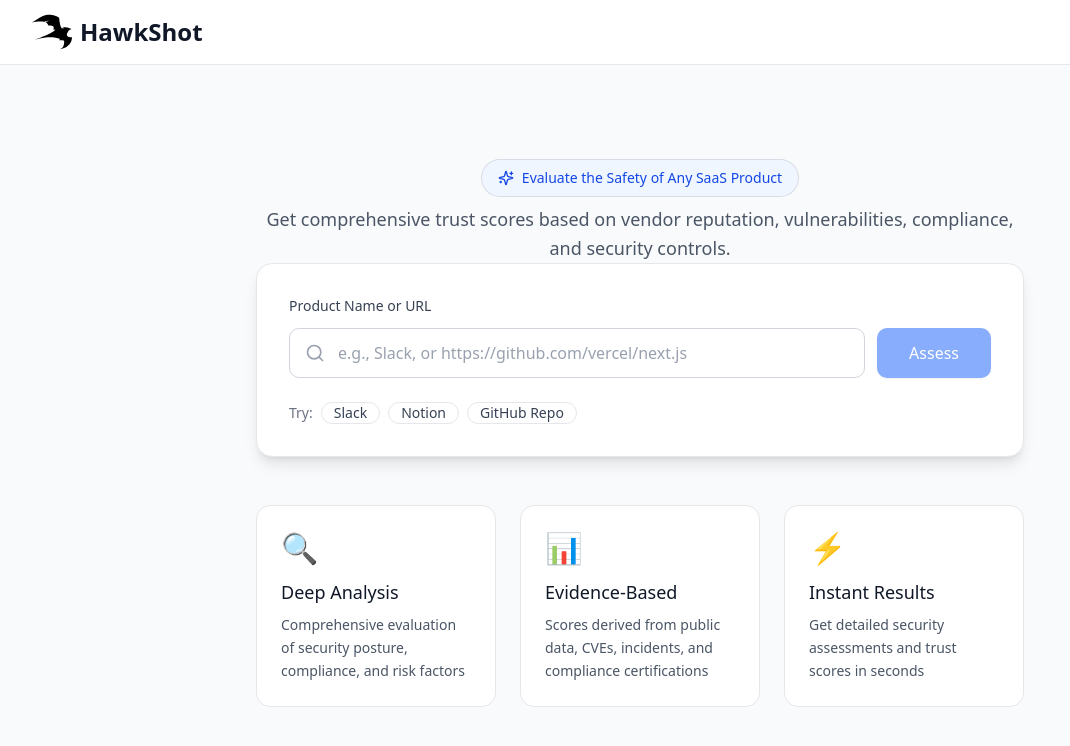
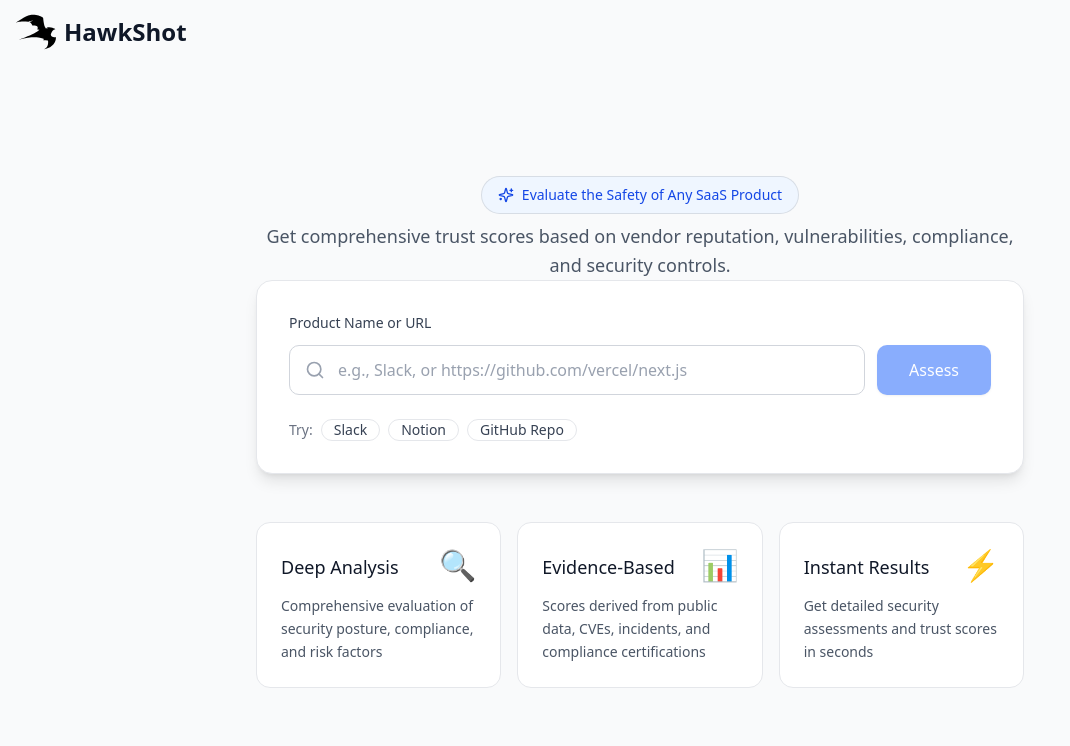
Before and after one commit to elvijsr/hawkshot, a React (Vite) app: page / in a window 1280 px wide. Shown: the top 746 px of the page, without its empty margins (0-1070 px from the left). Built offline with nearby package versions, Linux system fonts and the light colour scheme; a web font is replaced by a local one.

Commit message:
Add favicon to index.html, update Header styles, and adjust HomePage layout for improved UI consistency

```diff
--- a/index.html
+++ b/index.html
@@ -5,6 +5,7 @@
       <meta charset="UTF-8" />
       <meta name="viewport" content="width=device-width, initial-scale=1.0" />
       <title>HawkShot - Security Assessment Platform</title>
+      <link rel="icon" type="image/svg+xml" href="/Icon.svg" />
       <link rel="preconnect" href="https://fonts.googleapis.com">
       <link rel="preconnect" href="https://fonts.gstatic.com" crossorigin>
       <link href="https://fonts.googleapis.com/css2?family=Inter:wght@400;500;600;700&display=swap" rel="stylesheet">
--- a/src/components/Header.tsx
+++ b/src/components/Header.tsx
@@ -6,8 +6,8 @@ interface HeaderProps {
 
 export function Header({ onNavigate }: HeaderProps) {
   return (
-    <header className="border-b border-gray-200 bg-white">
-      <div className="mx-auto max-w-7xl px-4 sm:px-6 lg:px-8">
+    <header className="bg-gray-50">
+      <div className="mx-auto max-w-7xl px-4">
         <div className="flex h-16 items-center justify-between">
           <div className="flex items-center gap-2 cursor-pointer group text-xl" onClick={onNavigate}>
             <Logo style={{ height: '2.5em', lineHeight: 1 }} />
--- a/src/components/HomePage.tsx
+++ b/src/components/HomePage.tsx
@@ -39,7 +39,7 @@ export function HomePage({ onAssess }: HomePageProps) {
   ];
 
   return (
-    <div className="flex min-h-[calc(100vh-4rem)] flex-col items-center justify-center bg-gradient-to-b from-blue-50/50 via-white to-gray-50 px-4 py-12">
+    <div className="flex min-h-[calc(100vh-4rem)] flex-col items-center justify-center bg-gradient-to-b from-blue-50/50 via-white to-gray-50 p-4">
       <div className="w-full max-w-3xl">
         <div className="mb-10 text-center space-y-2">
           <div className="mb-5 inline-flex items-center gap-2 rounded-full bg-blue-50 border border-blue-100 px-4 py-2 text-sm font-medium text-blue-700">
@@ -93,24 +93,30 @@ export function HomePage({ onAssess }: HomePageProps) {
           </div>
         </div>
 
-        <div className="mt-12 grid gap-6 sm:grid-cols-3">
+        <div className="mt-12 grid gap-4 sm:grid-cols-3">
           <div className="rounded-xl bg-white p-6 border border-gray-200">
+            <div className="flex items-center gap-2 justify-between">
+            <h3 className="mb-2 text-lg font-semibold text-gray-900">Deep Analysis</h3>
             <div className="mb-3 text-3xl">🔍</div>
-            <h3 className="mb-2 text-lg font-semibold text-gray-900">Deep Analysis</h3>
+              </div>
             <p className="text-sm text-gray-600 leading-relaxed">
               Comprehensive evaluation of security posture, compliance, and risk factors
             </p>
           </div>
           <div className="rounded-xl bg-white p-6 border border-gray-200">
+            <div className="flex items-center gap-2 justify-between">
+            <h3 className="mb-2 text-lg font-semibold text-gray-900">Evidence-Based</h3>
             <div className="mb-3 text-3xl">📊</div>
-            <h3 className="mb-2 text-lg font-semibold text-gray-900">Evidence-Based</h3>
+              </div>
             <p className="text-sm text-gray-600 leading-relaxed">
               Scores derived from public data, CVEs, incidents, and compliance certifications
             </p>
           </div>
           <div className="rounded-xl bg-white p-6 border border-gray-200">
+            <div className="flex items-center gap-2 justify-between">
+            <h3 className="mb-2 text-lg font-semibold text-gray-900">Instant Results</h3>
             <div className="mb-3 text-3xl">⚡</div>
-            <h3 className="mb-2 text-lg font-semibold text-gray-900">Instant Results</h3>
+              </div>
             <p className="text-sm text-gray-600 leading-relaxed">
               Get detailed security assessments and trust scores in seconds
             </p>
```
